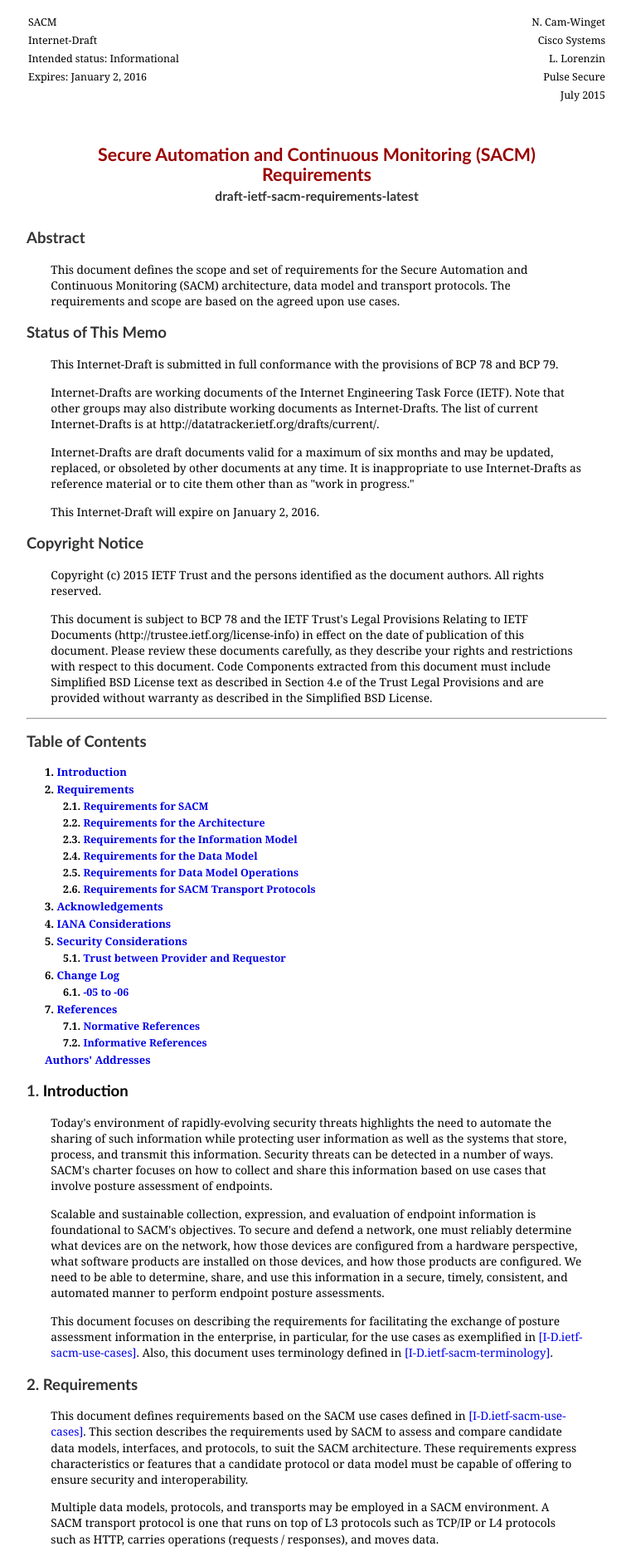
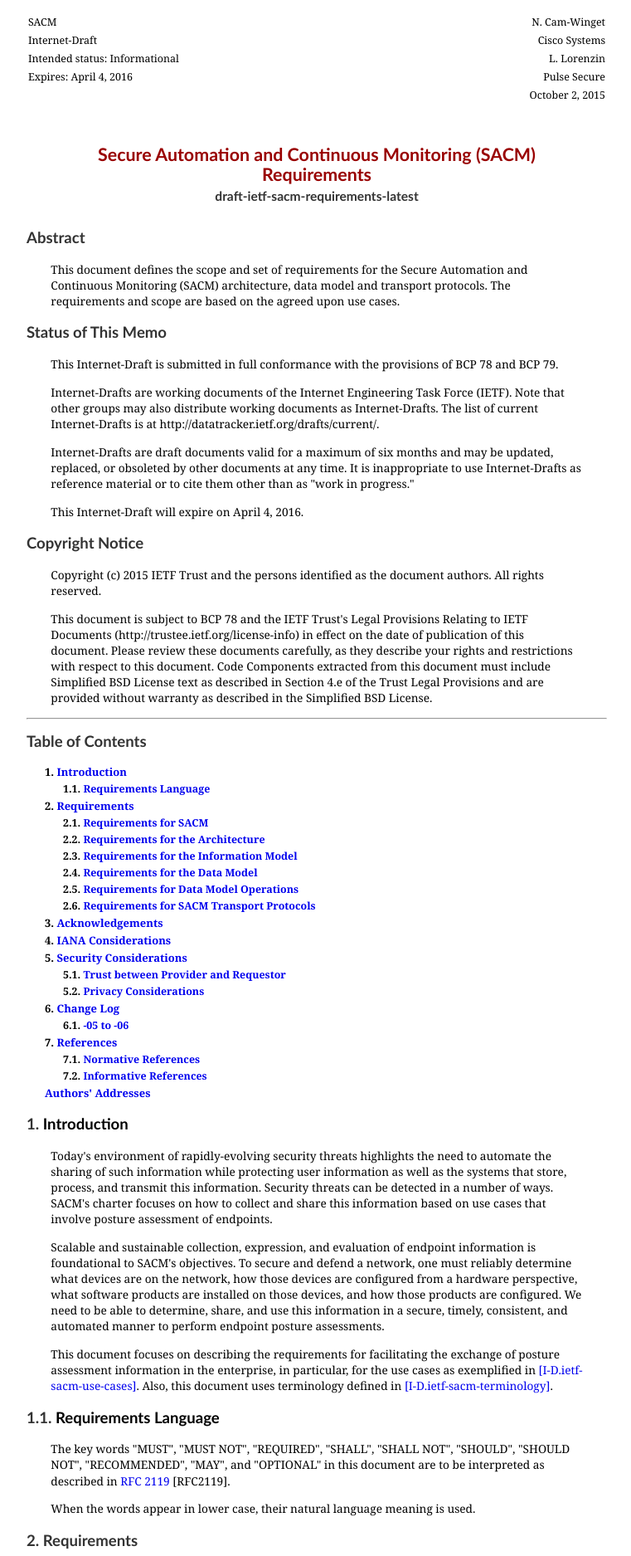
Before and after one commit to sacmwg/draft-ietf-sacm-requirements, a plain HTML site: page index.html in a window 1280 px wide. Shown: the top 1875 px of the page at 83% size, without its empty margins (258-1019 px from the left). Drawn offline with Linux system fonts and the light colour scheme.

Commit message:
Script updating gh-pages.

```diff
--- a/index.html
+++ b/index.html
@@ -454,6 +454,7 @@ ul.toc a:first-child {
 
   <link href="#rfc.toc" rel="Contents"/>
 <link href="#rfc.section.1" rel="Chapter" title="1 Introduction"/>
+<link href="#rfc.section.1.1" rel="Chapter" title="1.1 Requirements Language"/>
 <link href="#rfc.section.2" rel="Chapter" title="2 Requirements"/>
 <link href="#rfc.section.2.1" rel="Chapter" title="2.1 Requirements for SACM"/>
 <link href="#rfc.section.2.2" rel="Chapter" title="2.2 Requirements for the Architecture"/>
@@ -465,6 +466,7 @@ ul.toc a:first-child {
 <link href="#rfc.section.4" rel="Chapter" title="4 IANA Considerations"/>
 <link href="#rfc.section.5" rel="Chapter" title="5 Security Considerations"/>
 <link href="#rfc.section.5.1" rel="Chapter" title="5.1 Trust between Provider and Requestor"/>
+<link href="#rfc.section.5.2" rel="Chapter" title="5.2 Privacy Considerations"/>
 <link href="#rfc.section.6" rel="Chapter" title="6 Change Log"/>
 <link href="#rfc.section.6.1" rel="Chapter" title="6.1 -05 to -06"/>
 <link href="#rfc.references" rel="Chapter" title="7 References"/>
@@ -478,7 +480,7 @@ ul.toc a:first-child {
 
   <meta name="dct.creator" content="Cam-Winget, N. and L. Lorenzin" />
   <meta name="dct.identifier" content="urn:ietf:id:draft-ietf-sacm-requirements-latest" />
-  <meta name="dct.issued" scheme="ISO8601" content="2015-7" />
+  <meta name="dct.issued" scheme="ISO8601" content="2015-10-2" />
   <meta name="dct.abstract" content="This document defines the scope and set of requirements for the Secure Automation and Continuous Monitoring (SACM) architecture, data model and transport protocols.  The requirements and scope are based on the agreed upon use cases.  " />
   <meta name="description" content="This document defines the scope and set of requirements for the Secure Automation and Continuous Monitoring (SACM) architecture, data model and transport protocols.  The requirements and scope are based on the agreed upon use cases.  " />
 
@@ -502,12 +504,12 @@ ul.toc a:first-child {
   <td class="right">L. Lorenzin</td>
 </tr>
 <tr>
-  <td class="left">Expires: January 2, 2016</td>
+  <td class="left">Expires: April 4, 2016</td>
   <td class="right">Pulse Secure</td>
 </tr>
 <tr>
   <td class="left"></td>
-  <td class="right">July 2015</td>
+  <td class="right">October 2, 2015</td>
 </tr>
 
 
@@ -527,7 +529,7 @@ ul.toc a:first-child {
 <p>This Internet-Draft is submitted in full conformance with the provisions of BCP 78 and BCP 79.</p>
 <p>Internet-Drafts are working documents of the Internet Engineering Task Force (IETF).  Note that other groups may also distribute working documents as Internet-Drafts.  The list of current Internet-Drafts is at http://datatracker.ietf.org/drafts/current/.</p>
 <p>Internet-Drafts are draft documents valid for a maximum of six months and may be updated, replaced, or obsoleted by other documents at any time.  It is inappropriate to use Internet-Drafts as reference material or to cite them other than as "work in progress."</p>
-<p>This Internet-Draft will expire on January 2, 2016.</p>
+<p>This Internet-Draft will expire on April 4, 2016.</p>
 <h1 id="rfc.copyrightnotice">
   <a href="#rfc.copyrightnotice">Copyright Notice</a>
 </h1>
@@ -540,7 +542,8 @@ ul.toc a:first-child {
   <ul class="toc">
 
   	<li>1.   <a href="#rfc.section.1">Introduction</a></li>
-<li>2.   <a href="#rfc.section.2">Requirements</a></li>
+<ul><li>1.1.   <a href="#rfc.section.1.1">Requirements Language</a></li>
+</ul><li>2.   <a href="#rfc.section.2">Requirements</a></li>
 <ul><li>2.1.   <a href="#rfc.section.2.1">Requirements for SACM</a></li>
 <li>2.2.   <a href="#rfc.section.2.2">Requirements for the Architecture</a></li>
 <li>2.3.   <a href="#rfc.section.2.3">Requirements for the Information Model</a></li>
@@ -551,6 +554,7 @@ ul.toc a:first-child {
 <li>4.   <a href="#rfc.section.4">IANA Considerations</a></li>
 <li>5.   <a href="#rfc.section.5">Security Considerations</a></li>
 <ul><li>5.1.   <a href="#rfc.section.5.1">Trust between Provider and Requestor</a></li>
+<li>5.2.   <a href="#rfc.section.5.2">Privacy Considerations</a></li>
 </ul><li>6.   <a href="#rfc.section.6">Change Log</a></li>
 <ul><li>6.1.   <a href="#rfc.section.6.1">-05 to -06</a></li>
 </ul><li>7.   <a href="#rfc.references">References</a></li>
@@ -565,6 +569,9 @@ ul.toc a:first-child {
 <p id="rfc.section.1.p.1">Today's environment of rapidly-evolving security threats highlights the need to automate the sharing of such information while protecting user information as well as the systems that store, process, and transmit this information.  Security threats can be detected in a number of ways. SACM's charter focuses on how to collect and share this information based on use cases that involve posture assessment of endpoints.  </p>
 <p id="rfc.section.1.p.2">Scalable and sustainable collection, expression, and evaluation of endpoint information is foundational to SACM's objectives.  To secure and defend a network, one must reliably determine what devices are on the network, how those devices are configured from a hardware perspective, what software products are installed on those devices, and how those products are configured.  We need to be able to determine, share, and use this information in a secure, timely, consistent, and automated manner to perform endpoint posture assessments.</p>
 <p id="rfc.section.1.p.3">This document focuses on describing the requirements for facilitating the exchange of posture assessment information in the enterprise, in particular, for the use cases as exemplified in <a href="#I-D.ietf-sacm-use-cases">[I-D.ietf-sacm-use-cases]</a>. Also, this document uses terminology defined in <a href="#I-D.ietf-sacm-terminology">[I-D.ietf-sacm-terminology]</a>.</p>
+<h1 id="rfc.section.1.1"><a href="#rfc.section.1.1">1.1.</a> Requirements Language</h1>
+<p id="rfc.section.1.1.p.1">The key words "MUST", "MUST NOT", "REQUIRED", "SHALL", "SHALL NOT", "SHOULD", "SHOULD NOT", "RECOMMENDED", "MAY", and "OPTIONAL" in this document are to be interpreted as described in <a href="#RFC2119">RFC 2119</a> <cite title="NONE">[RFC2119]</cite>.</p>
+<p id="rfc.section.1.1.p.2">When the words appear in lower case, their natural language meaning is used.</p>
 <h1 id="rfc.section.2"><a href="#rfc.section.2">2.</a> <a href="#reqmts" id="reqmts">Requirements</a></h1>
 <p id="rfc.section.2.p.1">This document defines requirements based on the SACM use cases defined in <a href="#I-D.ietf-sacm-use-cases">[I-D.ietf-sacm-use-cases]</a>.  This section describes the requirements used by SACM to assess and compare candidate data models, interfaces, and protocols, to suit the SACM architecture.  These requirements express characteristics or features that a candidate protocol or data model must be capable of offering to ensure security and interoperability.</p>
 <p id="rfc.section.2.p.2">Multiple data models, protocols, and transports may be employed in a SACM environment. A SACM transport protocol is one that runs on top of L3 protocols such as TCP/IP or L4 protocols such as HTTP, carries operations (requests / responses), and moves data. </p>
@@ -662,7 +669,7 @@ ul.toc a:first-child {
 
 <dl>
   <dt>IM-001</dt>
-  <dd style="margin-left: 1">Extensible Attribute Vocabulary: the information model MUST define a minimum set of attributes for communicating Posture Information, to ensure interoperability between data models. (Individual data models may define attributes beyond the mandatory-to-implement minimum set.) The attributes should be defined with a clear mechanism for extensibility to enable data models to adhere to SACM's required attributes as well as allow for their own extensions. The attribute vocabulary should be defined with a clear mechanism for extensibility to enable future versions of the information model to be interoperably expanded with new attributes.</dd>
+  <dd style="margin-left: 1">Extensible Attribute Vocabulary: The information model MUST define a minimum set of attributes for communicating Posture Information, to ensure interoperability between data models. (Individual data models may define attributes beyond the mandatory-to-implement minimum set.) The attributes should be defined with a clear mechanism for extensibility to enable data models to adhere to SACM's required attributes as well as allow for their own extensions. The attribute vocabulary should be defined with a clear mechanism for extensibility to enable future versions of the information model to be interoperably expanded with new attributes.</dd>
   <dt>IM-002</dt>
   <dd style="margin-left: 1">Posture Data Publication: The information model MUST allow for the data to be provided by a SACM component either solicited or unsolicited. No aspect of the information model should be dependent upon or assume a push (unsolicited) or pull (solicited) model of publication. </dd>
   <dt>IM-003</dt>
@@ -687,7 +694,7 @@ ul.toc a:first-child {
   <dt>DM-003</dt>
   <dd style="margin-left: 1">Search Flexibility: The search interfaces and actions MUST include the ability to start a search anywhere within a data model structure, and the ability to search based on patterns ("wildcard searches") as well as specific data elements.</dd>
   <dt>DM-004</dt>
-  <dd style="margin-left: 1">Full Vs. Partial Updates: The data model SHOULD include the ability to allow providers of data to provide the data as a whole, or when updates occur.  For example, a consumer can request a full update on initial engagement, then request to receive deltas (updates containing only the changes since the last update) on an ongoing basis as new data is generated. </dd>
+  <dd style="margin-left: 1">Full vs. Partial Updates: The data model SHOULD include the ability to allow providers of data to provide the data as a whole, or when updates occur.  For example, a consumer can request a full update on initial engagement, then request to receive deltas (updates containing only the changes since the last update) on an ongoing basis as new data is generated. </dd>
   <dt>DM-005</dt>
   <dd style="margin-left: 1">Loose Coupling: The data model SHOULD allow for a loose coupling between the provider and the consumer, such that the consumer can request information without being required to request it from a specific provider, and a provider can publish information without having a specific consumer targeted to receive it.</dd>
   <dt>DM-006</dt>
@@ -785,6 +792,9 @@ ul.toc a:first-child {
 </ul>
 
 <p> </p>
+<h1 id="rfc.section.5.2"><a href="#rfc.section.5.2">5.2.</a> <a href="#Privacy" id="Privacy">Privacy Considerations</a></h1>
+<p id="rfc.section.5.2.p.1">SACM information may contain sensitive information about the target endpoint as well as revealing identity information of the producer or consumer of such information.  Similarly, as part of the SACM discovery mechanism, the advertised capabilities (and roles, e.g. SACM components enabled) by the endpoint may be construed as private information. There may be applications as well as business and regulatory practicess that require that aspects of such information be hidden from any parties that do not need to know it. </p>
+<p id="rfc.section.5.2.p.2">Data confidentiality can provide some level of privacy but may fall short where unecessary data is still transmitted.  In those cases, filtering requirements at the data model such as OP-005 must be applied to ensure that such data is not disclosed.  <a href="#RFC6973">[RFC6973]</a> provides guidelines for which SACM protocols and information and data models should follow.</p>
 <h1 id="rfc.section.6"><a href="#rfc.section.6">6.</a> <a href="#ChangeLog" id="ChangeLog">Change Log</a></h1>
 <h1 id="rfc.section.6.1"><a href="#rfc.section.6.1">6.1.</a> <a href="#latest" id="latest">-05 to -06</a></h1>
 <p id="rfc.section.6.1.p.1">Updated G-005 to clarify the MUST to allow non-standard extensions, SHOULD avoid collisions and ensure interoperability.</p>
@@ -826,9 +836,9 @@ ul.toc a:first-child {
   <tbody>
     <tr>
       <td class="reference">
-        <b id="RFC3444">[RFC3444]</b>
+        <b id="RFC6973">[RFC6973]</b>
       </td>
-      <td class="top"><a>Pras, A.</a> and <a>J. Schoenwaelder</a>, "<a href="http://tools.ietf.org/html/rfc3444">On the Difference between Information Models and Data Models</a>", RFC 3444, DOI 10.17487/RFC3444, January 2003.</td>
+      <td class="top"><a>Cooper, A.</a>, <a>Tschofenig, H.</a>, <a>Aboba, B.</a>, <a>Peterson, J.</a>, <a>Morris, J.</a>, <a>Hansen, M.</a> and <a>R. Smith</a>, "<a href="http://tools.ietf.org/html/rfc6973">Privacy Considerations for Internet Protocols</a>", RFC 6973, DOI 10.17487/RFC6973, July 2013.</td>
     </tr>
   </tbody>
 </table>
```
Also changed, not shown: draft-ietf-sacm-requirements.txt.
